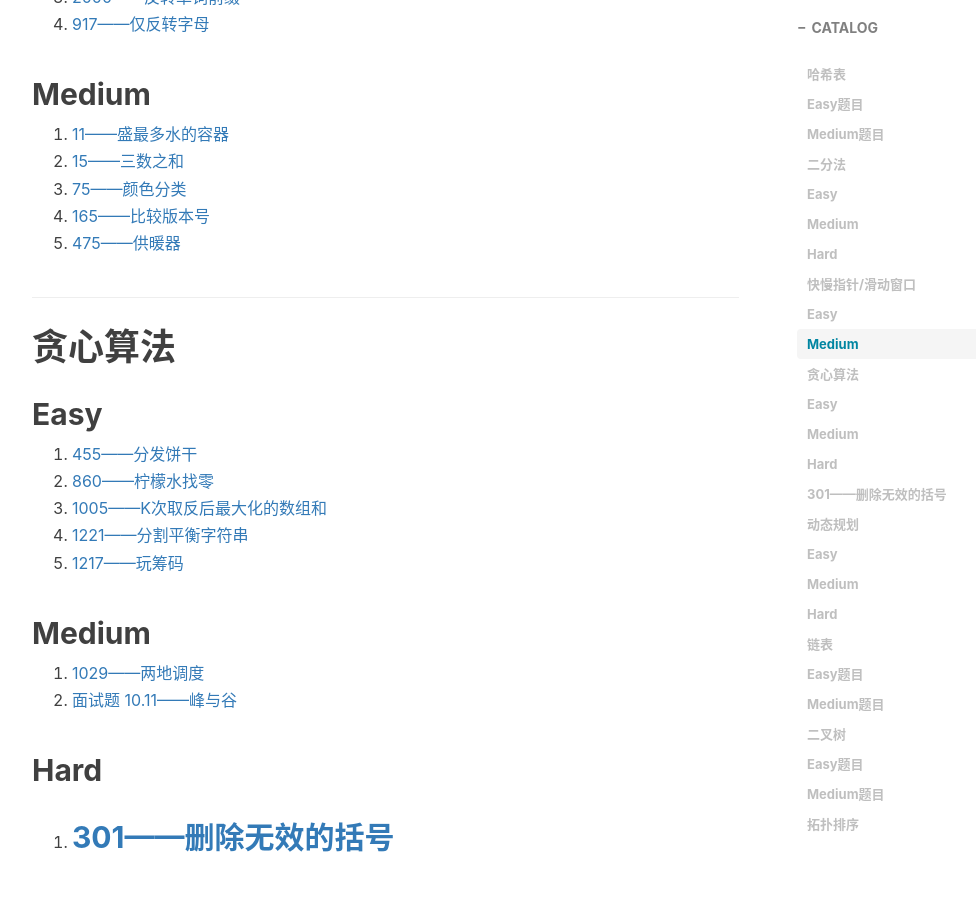
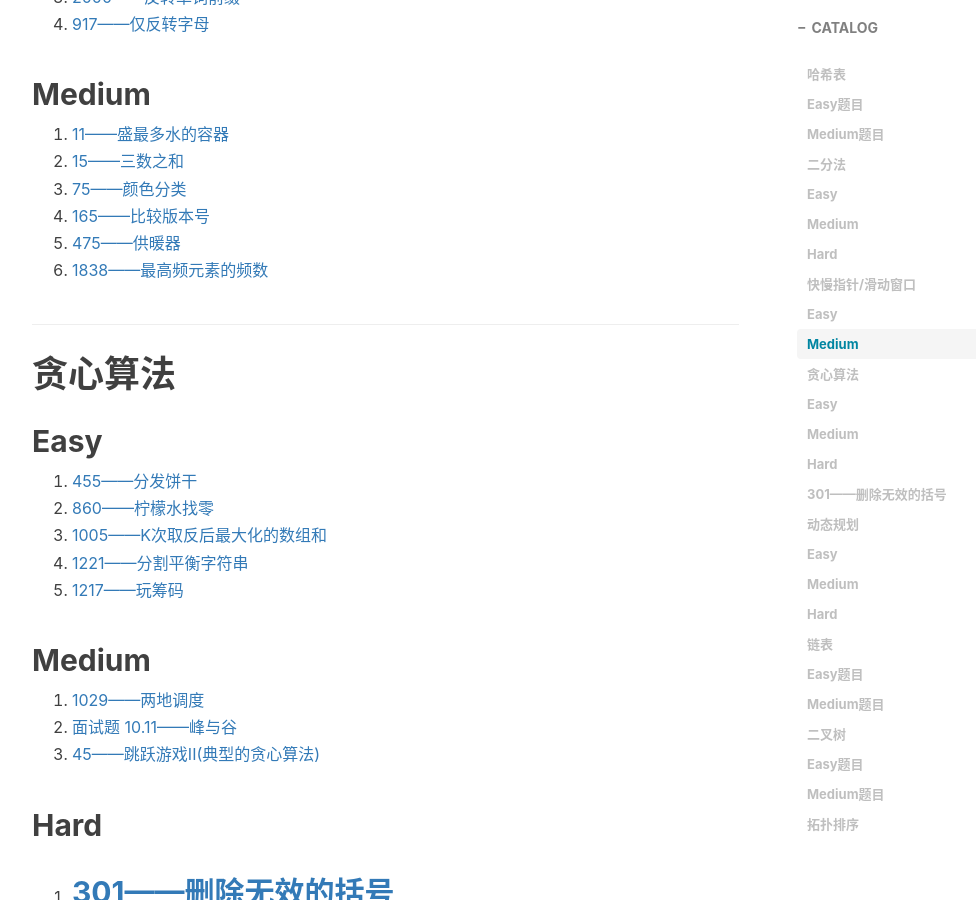
Before and after one commit to xie96808/xie96808.github.io, a Jekyll site: the page built from _posts/2022-05-22-刷题分类!.md, in a window 1280 px wide and 900 px high, scrolled down 2672 px. Shown: the whole window, without its empty margins (233-1209 px from the left). Built offline with Jekyll 4.4.1, drawn with Linux system fonts in a browser that asks for light colours; nearby versions of some CDN libraries; comment, search, counter and statistics services are not loaded.

Commit message:
Update 2022-05-22-刷题分类!.md

```diff
--- a/_posts/2022-05-22-刷题分类!.md
+++ b/_posts/2022-05-22-刷题分类!.md
@@ -106,6 +106,7 @@ tags:								#标签
 3. [75——颜色分类](https://leetcode.cn/problems/sort-colors/)
 4. [165——比较版本号](https://leetcode.cn/problems/compare-version-numbers/)
 5. [475——供暖器](https://leetcode.cn/problems/heaters/)
+6. [1838——最高频元素的频数](https://leetcode.cn/problems/frequency-of-the-most-frequent-element/)
 
 ---------------
 
@@ -123,6 +124,7 @@ tags:								#标签
 
 1. [1029——两地调度](https://leetcode.cn/problems/two-city-scheduling/)
 2. [面试题 10.11——峰与谷](https://leetcode.cn/problems/peaks-and-valleys-lcci/)
+3. [45——跳跃游戏II(典型的贪心算法)](https://leetcode.cn/problems/jump-game-ii/)
 
 ## Hard
 
```
